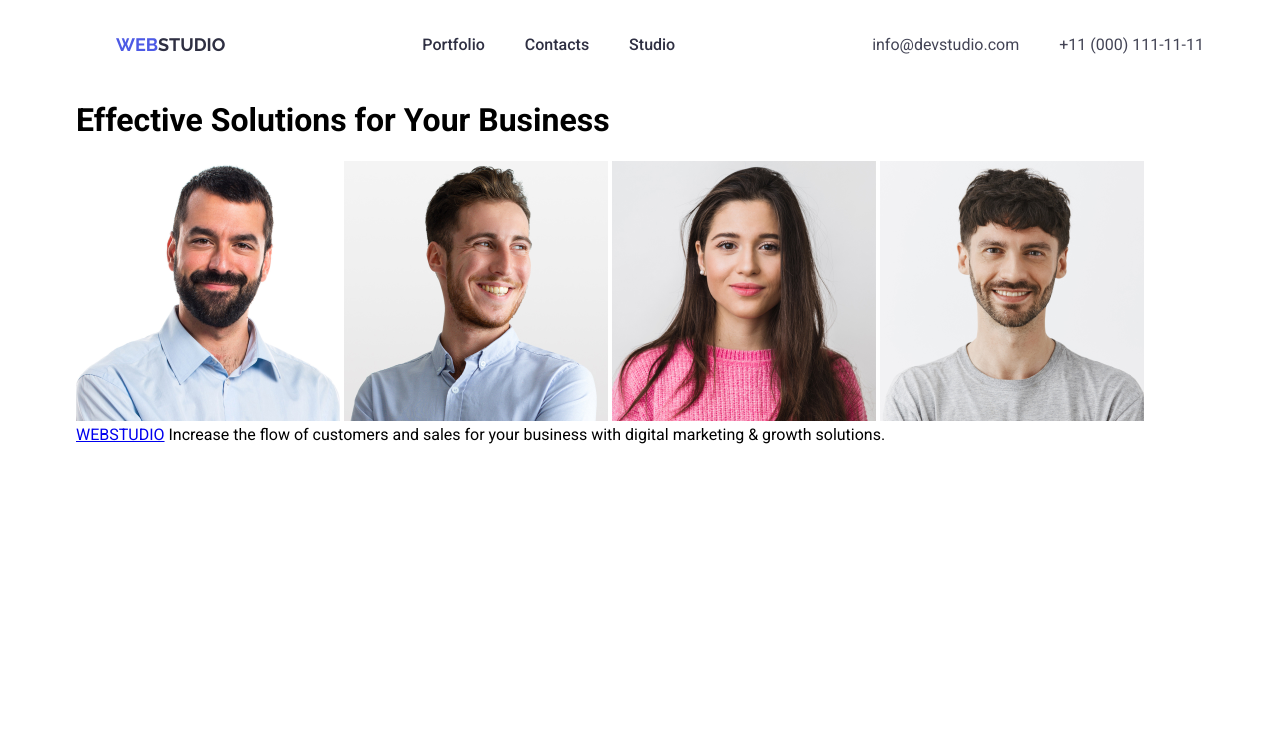
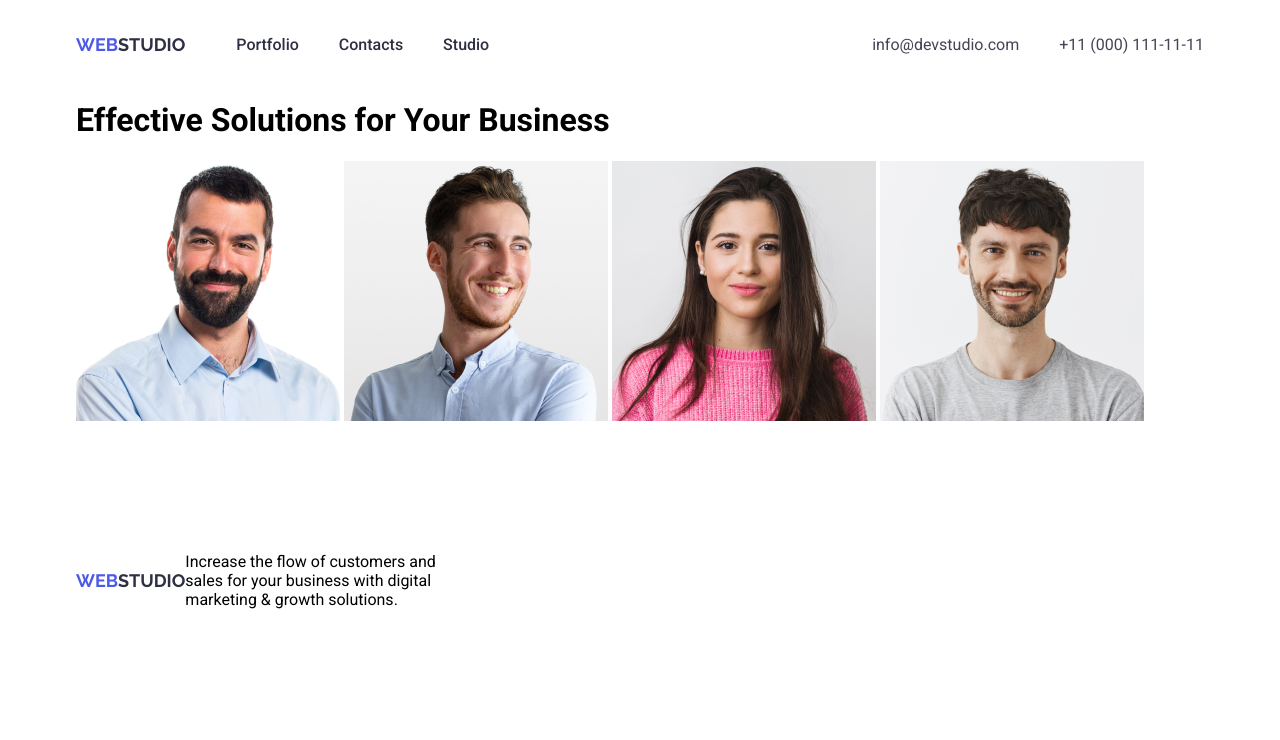
Before and after one commit to Savranin-Denis/goit-markup-hw-01, a plain HTML site: page index.html in a window 1280 px wide. Drawn offline with Linux system fonts and the light colour scheme.

Commit message:
some changes footer

```diff
--- a/css/styles.css
+++ b/css/styles.css
@@ -11,6 +11,12 @@ body {
 
 .logo {
   text-decoration: none;
+  display: flex;
+}
+
+.logo-2 {
+  text-decoration: none;
+  display: flex;
 }
 
 .nav-top {
@@ -20,16 +26,10 @@ body {
   align-items: center;
 }
 
-.logo-name {
-  list-style: none;
-  display: flex;
-}
-
 .web {
   font-family: "Raleway", sans-serif;
   font-weight: 700;
   font-size: 18px;
-  text-transform: uppercase;
   color: #4d5ae5;
 }
 
@@ -37,26 +37,29 @@ body {
   font-family: "Raleway", sans-serif;
   font-weight: 700;
   font-size: 18px;
-  text-transform: uppercase;
   color: #2e2f42;
 }
 
 .ul-top {
   list-style: none;
   display: flex;
-  gap: 40px;
   font-weight: 500;
   font-size: 16px;
   color: #2e2f42;
+  gap: 40px;
+}
+
+.li-top-1-3 {
+  margin-right: 332px;
 }
 
 .ul-top-2 {
   list-style: none;
   display: flex;
-  gap: 40px;
   font-weight: 400;
   font-size: 16px;
   color: #434455;
+  gap: 40px;
 }
 
 .link-nav {
@@ -65,3 +68,9 @@ body {
   font-size: 16px;
   color: #2e2f42;
 }
+
+.nav-footer {
+  height: 312px;
+  display: flex;
+  align-items: center;
+}
--- a/index.html
+++ b/index.html
@@ -23,31 +23,29 @@
         <header>
             <div class="nav-top">
                 <a class="logo" href="#">
-                    <ul class="logo-name">
-                        <li class="web">WEB</li>
-                        <li class="studio">STUDIO</li>
-                    </ul>
+                    <p class="web">WEB</p>
+                    <p class="studio">STUDIO</p>
                 </a>
 
                 <nav>
                     <ul class="ul-top">
-                        <li class="li-top">
+                        <li class="li-top-1-1">
                             <a class="link-nav" href="#">Portfolio</a>
                         </li>
-                        <li class="li-top">
+                        <li class="li-top-1-2">
                             <a class="link-nav" href="#">Contacts</a>
                         </li>
-                        <li class="li-top">
+                        <li class="li-top-1-3">
                             <a class="link-nav" href="#">Studio</a>
                         </li>
                     </ul>
                 </nav>
 
                 <ul class="ul-top-2">
-                    <li>
+                    <li class="li-top-2-1">
                         <p>info@devstudio.com</p>
                     </li>
-                    <li>
+                    <li class="li-top-2-2">
                         <p>+11 (000) 111-11-11</p>
                     </li>
                 </ul>
@@ -56,6 +54,7 @@
             </div>
 
         </header>
+
         <main>
             <h1>Effective Solutions for Your Business</h1>
             <img src="./images/img-1.jpg" alt="Mark Guerrero
@@ -67,9 +66,19 @@
             <img src="./images/img-4.jpg" alt="Daniel Wilson
                          UI Designer" width="264px" height="260px" />
         </main>
+
         <footer>
-            <a href="/">WEBSTUDIO</a>
-            Increase the flow of customers and sales for your business with digital marketing & growth solutions.
+            <div class="nav-footer">
+                <a class="logo-2" href="#">
+                    <p class="web">WEB</p>
+                    <p class="studio">STUDIO</p>
+                </a>
+                <p>
+                    Increase the flow of customers and<br />
+                    sales for your business with digital<br />
+                    marketing & growth solutions.
+                </p>
+            </div>
         </footer>
     </div>
 </body>
```
